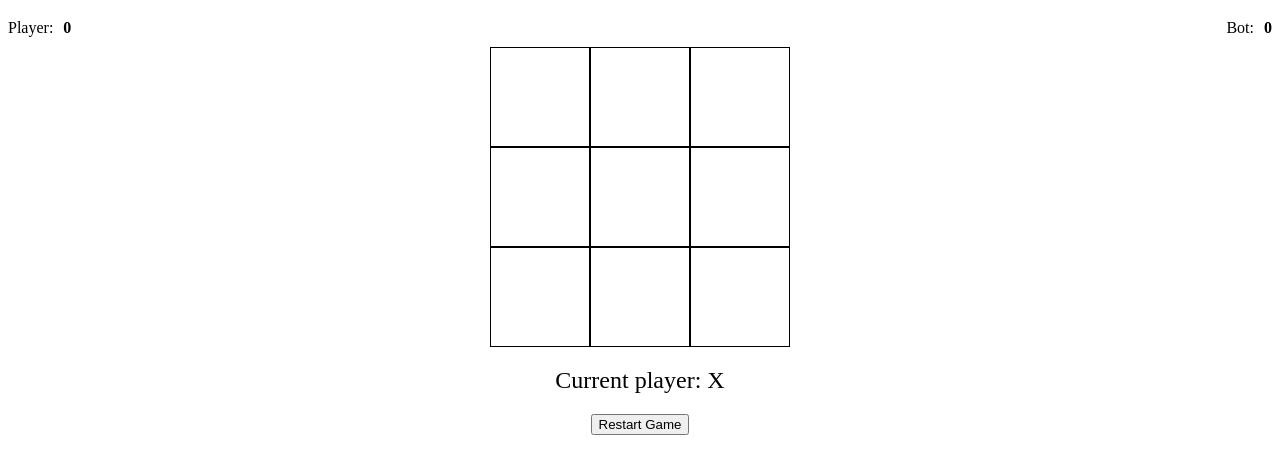
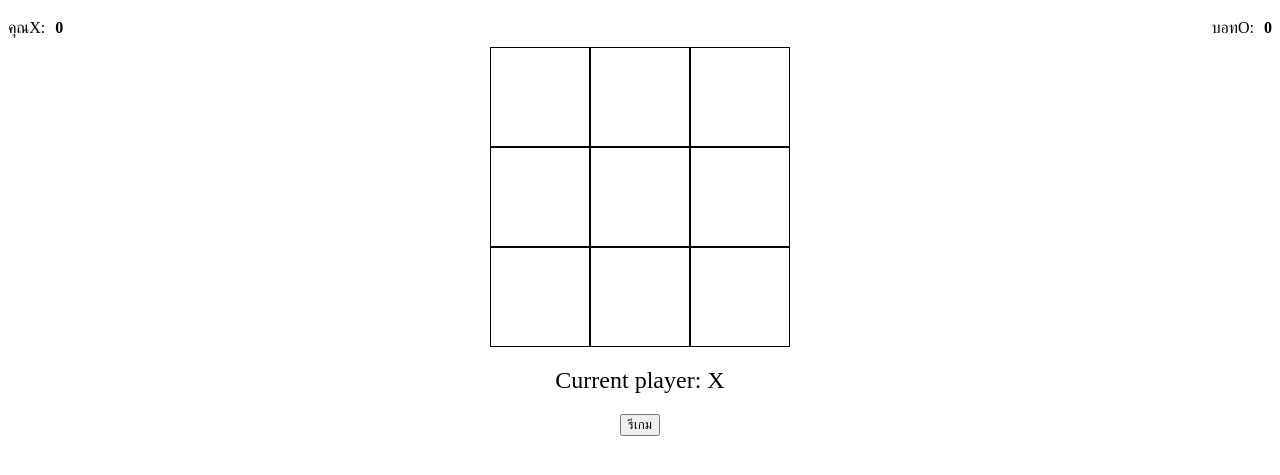
Before and after one commit to Zackkung/tic-tac-toe-game, a plain HTML site: page index.html in a window 1280 px wide. Shown: the part 61-536 px from the top of the page. Drawn offline with Linux system fonts and the light colour scheme.

Commit message:
Update index.html

```diff
--- a/index.html
+++ b/index.html
@@ -9,11 +9,11 @@
     <h1>Tic Tac Toe</h1>
     <div id="score">
       <div>
-        <span>Player:</span>
+        <span>คุณX:</span>
         <span id="player-score">0</span>
       </div>
       <div>
-        <span>Bot:</span>
+        <span>บอทO:</span>
         <span id="bot-score">0</span>
       </div>
     </div>
@@ -29,7 +29,7 @@
       <div class="cell" id="8"></div>
     </div>
     <div id="message">Current player: X</div>
-    <button id="restart">Restart Game</button>
+    <button id="restart">รีเกม</button>
     <script src="app.js"></script>
   </body>
 </html>
```
